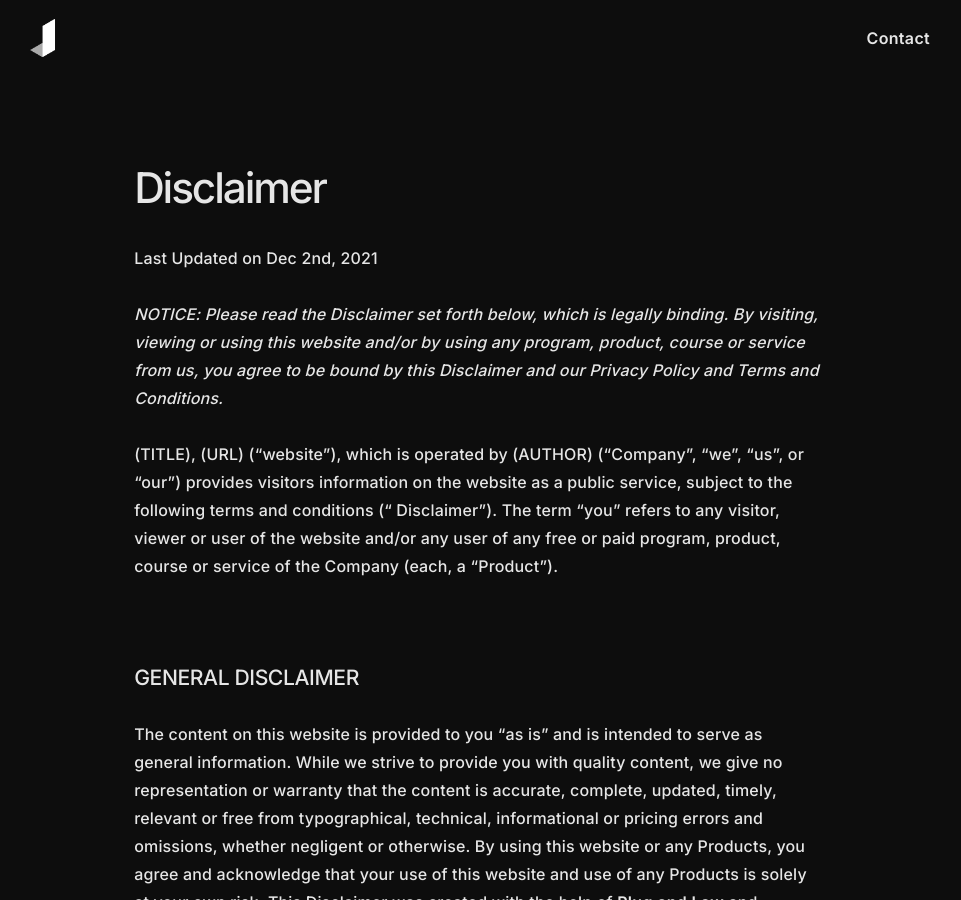
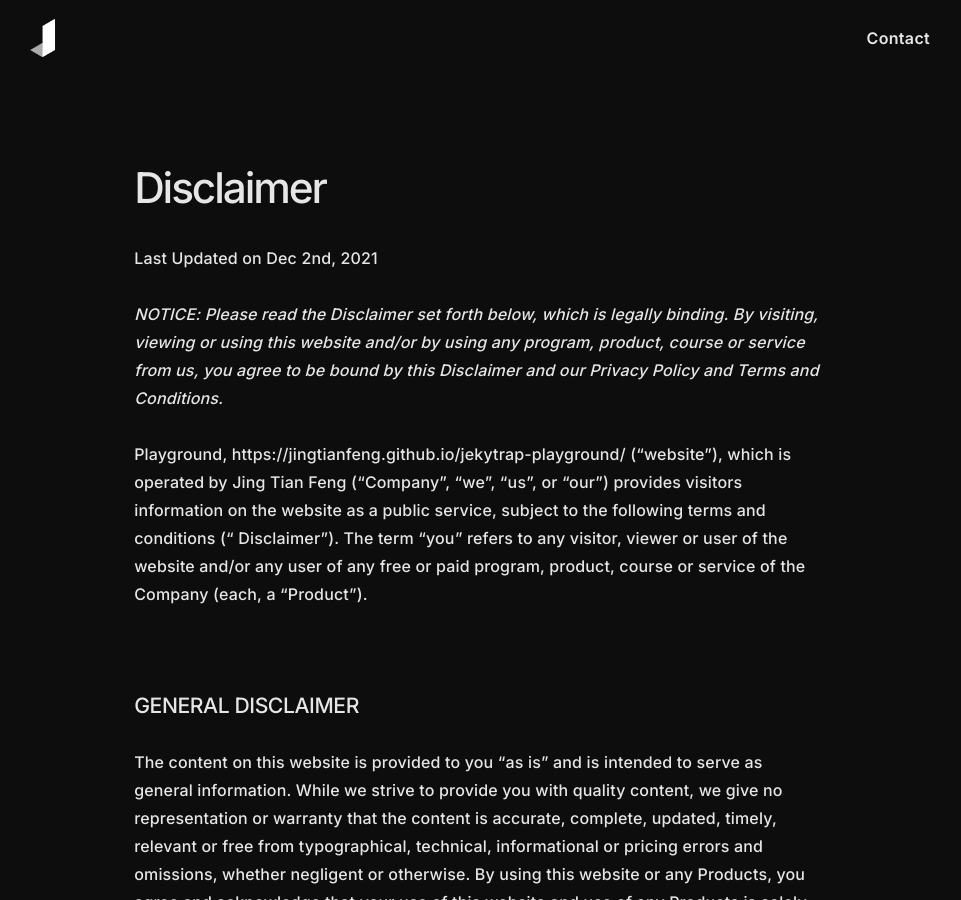
Before and after one commit to jingtianfeng/jekytrap-playground, a Jekyll site: the page built from disclaimer.md, in a window 1280 px wide and 900 px high. Shown: the whole window, without its empty margins (162-1123 px from the left). Built offline with Jekyll 4.4.1, drawn with Linux system fonts in a browser that asks for light colours; some of the changed text lies outside the part shown.

Commit message:
Update _config: tweak SEO vars

```diff
--- a/_config.yml
+++ b/_config.yml
@@ -13,9 +13,9 @@
   - package.json
   - package-lock.json
 
-author: (AUTHOR)
-title: (TITLE)
-tagline: (TAGLINE)
-description: (DESCRIPTION)
-url: (URL)
+author: Jing Tian Feng
+title: Playground
+tagline: Playground for Jekytrap
+description: Playground for Jekytrap (Jekyll + Bootstrap 5 template)
+url: https://jingtianfeng.github.io/jekytrap-playground/
 logo: /assets/img/logo.png
```
